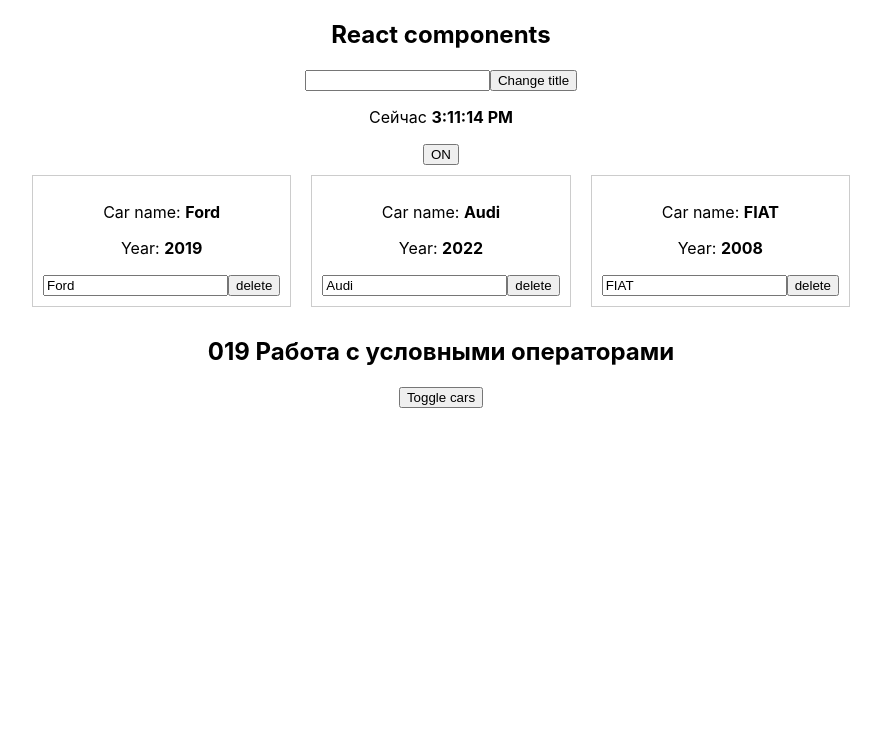
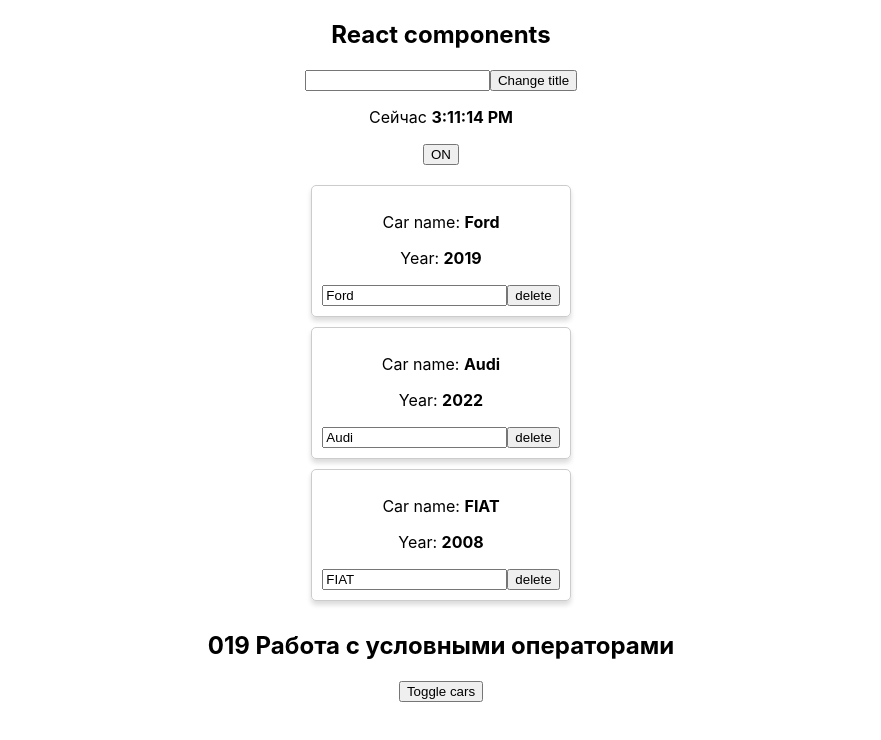
Before and after one commit to LexaHood/react_learning, a React (Create React App) app: page / in a window 1280 px wide. Both pictures are taken after a click on the button "Toggle cars". Shown: the top 740 px of the page, without its empty margins (199-1080 px from the left). Built offline with nearby package versions, Linux system fonts and the light colour scheme.

Commit message:
Пример inline стилей

```diff
--- a/src/App.js
+++ b/src/App.js
@@ -50,7 +50,7 @@ class App extends Component {
 
     cars.splice(index, 1);
 
-    this.setState({cars})
+    this.setState({ cars })
   }
 
   handleInput = (event) => {
@@ -72,6 +72,11 @@ class App extends Component {
 
         <Clock />
 
+        <div style={{
+          width: 400,
+          margin: 'auto',
+          paddingTop: '20px'
+        }}>
           {this.state.showCars ?
             this.state.cars.map((car, index) => {
               return (
@@ -86,25 +91,12 @@ class App extends Component {
             })
             : null
           }
+        </div>
 
         <div>
           <h2>019 Работа с условными операторами</h2>
           <button onClick={this.toggleCarsHandler}>Toggle cars</button>
         </div>
-
-        {/* <Car
-          name={cars[0].name}
-          year={cars[0].year}
-          onChangeTitle={this.changeTitleHandler.bind(this, cars[0].name)} //люое название функции
-        />
-        <Car
-          name={cars[1].name}
-          year={cars[1].year}
-          onChangeTitle={() => this.changeTitleHandler(cars[1].name)} />
-        <Car
-          name={cars[2].name}
-          year={cars[2].year}
-          onChangeTitle={() => this.changeTitleHandler(cars[2].name)} /> */}
       </div>
     );
   };
--- a/src/Car/Car.js
+++ b/src/Car/Car.js
@@ -30,7 +30,8 @@ export default (props) => (
     marginBottom: '10px',
     display: 'inline-block',
     padding: '10px',
-    margin: '10px'
+    boxShadow: '0 4px 5px 0 rgba(0,0,0, .14)',
+    borderRadius: '5px'
   }}>
     <p>Car name: <strong>{props.name}</strong></p>
     <p>Year: <strong>{props.year}</strong></p>
```
Lines whose indentation alone changed are shown as unchanged.
